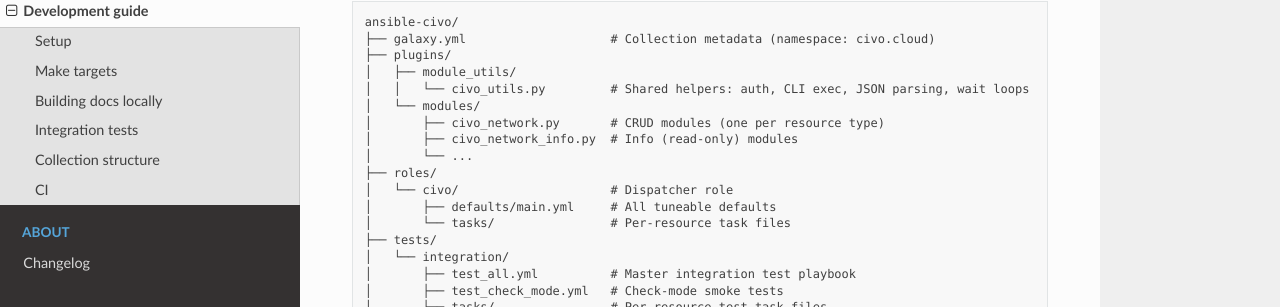
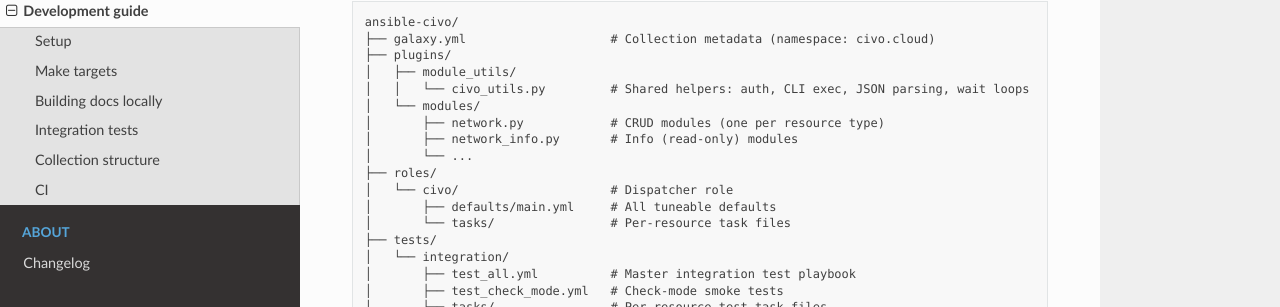
Before and after one commit to rosalindfranklininstitute/ansible-civo, a Sphinx documentation site: the page built from docs/guide_development.rst, in a window 1280 px wide and 900 px high, scrolled down 1689 px. Shown: the part 245-552 px from the top of the window. Built offline with Sphinx 7.4.7 and the Read the Docs theme 3.1.0, drawn with Linux system fonts in a browser that asks for light colours; pages that are not in the unit, such as notebooks, are missing from menus; some of the changed text lies outside the part shown.

Commit message:
docs: update module name references after civo_ prefix removal

```diff
--- a/docs/guide_development.rst
+++ b/docs/guide_development.rst
@@ -104,8 +104,8 @@ Collection structure
    │   ├── module_utils/
    │   │   └── civo_utils.py         # Shared helpers: auth, CLI exec, JSON parsing, wait loops
    │   └── modules/
-   │       ├── civo_network.py       # CRUD modules (one per resource type)
-   │       ├── civo_network_info.py  # Info (read-only) modules
+   │       ├── network.py            # CRUD modules (one per resource type)
+   │       ├── network_info.py       # Info (read-only) modules
    │       └── ...
    ├── roles/
    │   └── civo/                     # Dispatcher role
--- a/docs/guide_quickstart.rst
+++ b/docs/guide_quickstart.rst
@@ -184,7 +184,7 @@ Load balancers
 Load balancers are provisioned automatically by the Kubernetes
 cloud-controller-manager when a ``Service`` of type ``LoadBalancer`` is
 deployed.  The Civo CLI does not expose a ``create`` command for them, so
-``civo_loadbalancer`` can only query (``state=present``) or delete
+``civo.cloud.loadbalancer`` can only query (``state=present``) or delete
 (``state=absent``) existing load balancers.
 
 .. code-block:: yaml
```
